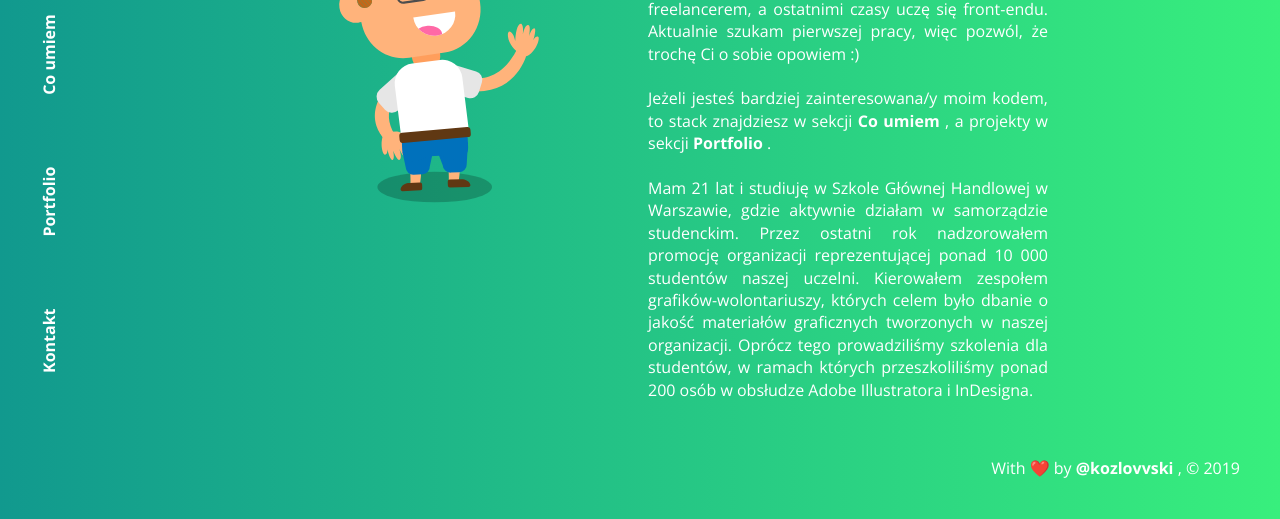
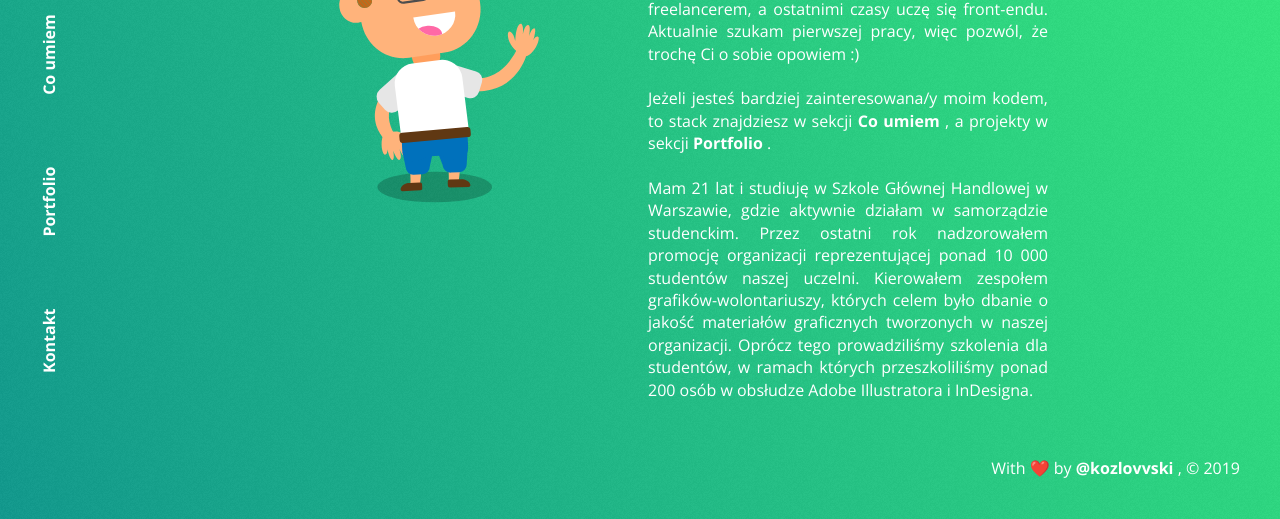
Before and after one commit to kozlovvski/PortfolioWebsite, a website built with webpack: page src/index.html in a window 1280 px wide. Shown: the part 281-800 px from the top of the page. Built offline with nearby package versions, Linux system fonts and the light colour scheme; some packages are replaced by stand-ins of ours.

Commit message:
add background noise to prevent gradient banding

```diff
--- a/src/styles/_layout.scss
+++ b/src/styles/_layout.scss
@@ -9,7 +9,18 @@ body {
 	padding: $padding;
 
 	color: #fff;
-	background: linear-gradient(to right, $gradient1, $gradient2);
+	background: linear-gradient(60deg, $gradient1, $gradient2);
+	&:before {
+		position: absolute;
+		content: '';
+		z-index: -1;
+		top: 0;
+		left: 0;
+		bottom: 0;
+		right: 0;
+		opacity: 0.4;
+		background: url("../images/noise.png") repeat;
+	}
 }
 
 .site-header {
```
Also changed, not shown: src/images/noise.png (added).
